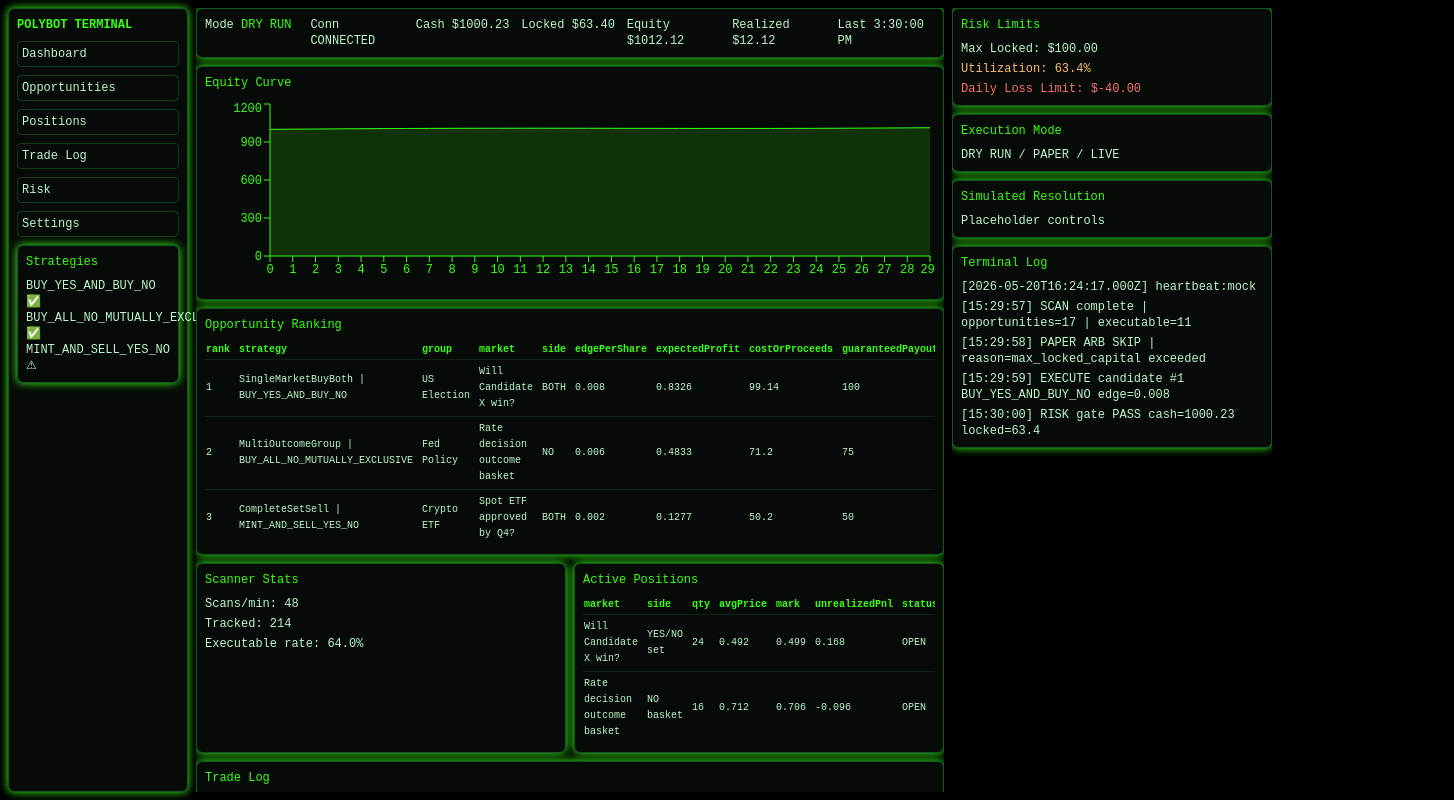
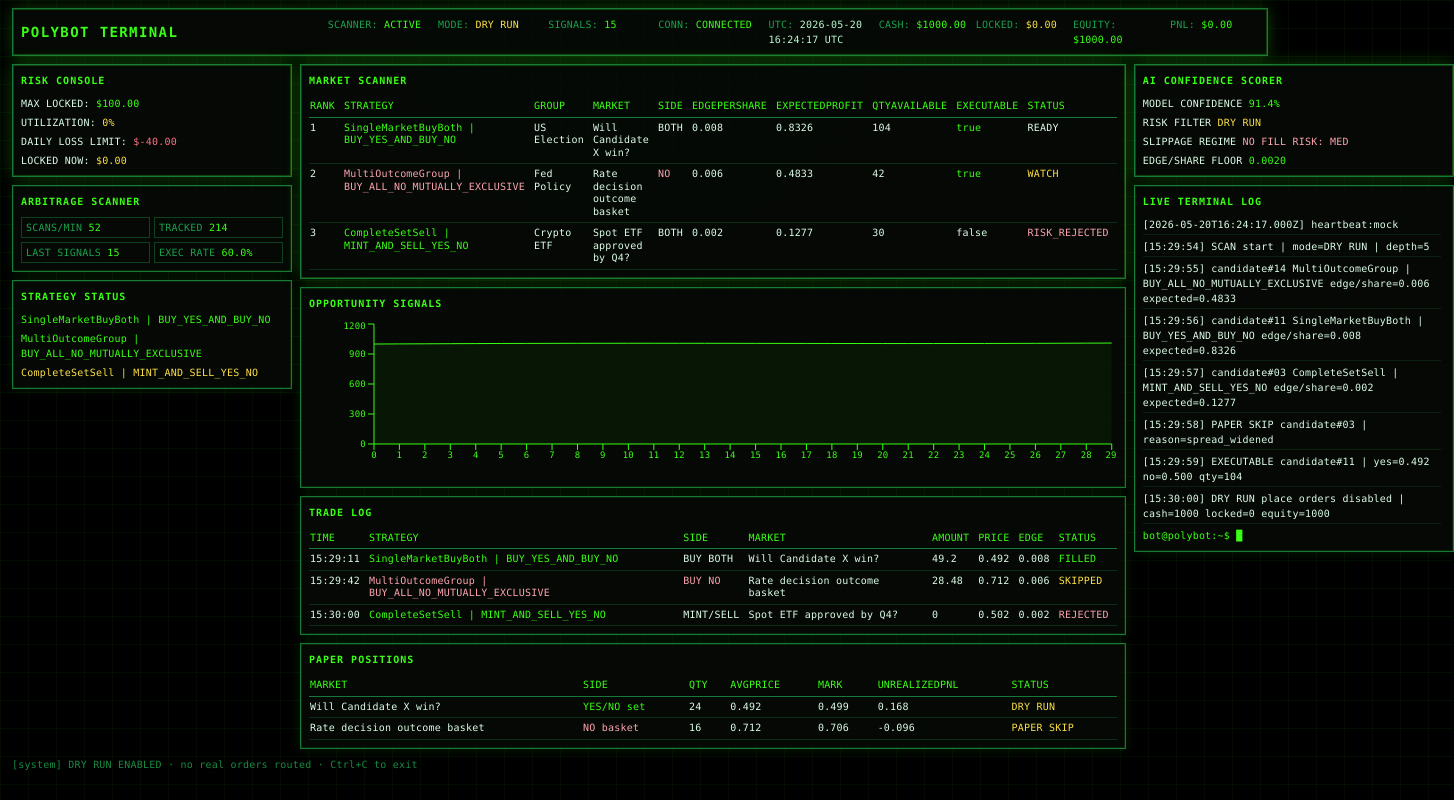
Before and after one commit to yovko93/PolyBot, a React (Vite) app in the folder TradingBot.UI/: page / in a window 1280 px wide. Shown: the whole page, 1454 px wide, since content can reach past the window. Built offline with nearby package versions, Linux system fonts and the light colour scheme.

Commit message:
Redesign UI into neon terminal trading dashboard

```diff
--- a/TradingBot.UI/src/App.tsx
+++ b/TradingBot.UI/src/App.tsx
@@ -6,29 +6,203 @@ import { getBotStatus, getOpportunities, getPositions, getScannerStats, getTrade
 import type { BotStatus, Opportunity, PaperPosition, ScannerStats, TradeLogEntry } from './types/models';
 
 const money = (n: number) => `$${n.toFixed(2)}`;
-const Panel = ({ title, children }: { title: string; children: React.ReactNode }) => <section className="panel p-2"><h3 className="terminal-font text-xs text-neon mb-2">{title}</h3>{children}</section>;
+const fmt = (n: number) => n.toFixed(4);
+const timestampUtc = () => new Date().toISOString().replace('T', ' ').slice(0, 19) + ' UTC';
+
+function Panel({ title, children, active }: { title: string; children: React.ReactNode; active?: boolean }) {
+  return (
+    <section className={`terminal-panel ${active ? 'terminal-panel-active' : ''}`}>
+      <h3 className="panel-title">{title}</h3>
+      {children}
+    </section>
+  );
+}
 
 export default function App() {
-  const [status, setStatus] = useState<BotStatus | null>(null); const [ops, setOps] = useState<Opportunity[]>([]); const [pos, setPos] = useState<PaperPosition[]>([]); const [logs, setLogs] = useState<TradeLogEntry[]>([]); const [stats, setStats] = useState<ScannerStats | null>(null); const [live, setLive] = useState<string[]>(terminalLogs);
-  useEffect(() => { void Promise.all([getBotStatus().then(setStatus), getOpportunities().then(setOps), getPositions().then(setPos), getTradeLogs().then(setLogs), getScannerStats().then(setStats)]); const unsub = subscribeToBotEvents((e) => setLive((x) => [e, ...x].slice(0, 14))); return unsub; }, []);
-  const opCols = useMemo(() => { const c = createColumnHelper<Opportunity>(); return ['rank','strategy','group','market','side','edgePerShare','expectedProfit','costOrProceeds','guaranteedPayout','qtyAvailable','executable','status'].map((k)=>c.accessor(k as keyof Opportunity,{header:k,cell:(i)=>String(i.getValue())})); }, []);
-  const tradeCols = useMemo(() => { const c = createColumnHelper<TradeLogEntry>(); return ['time','strategy','side','market','amount','price','edge','status'].map((k)=>c.accessor(k as keyof TradeLogEntry,{header:k,cell:(i)=>String(i.getValue())})); }, []);
-  const posCols = useMemo(() => { const c = createColumnHelper<PaperPosition>(); return ['market','side','qty','avgPrice','mark','unrealizedPnl','status'].map((k)=>c.accessor(k as keyof PaperPosition,{header:k,cell:(i)=>String(i.getValue())})); }, []);
+  const [status, setStatus] = useState<BotStatus | null>(null);
+  const [ops, setOps] = useState<Opportunity[]>([]);
+  const [pos, setPos] = useState<PaperPosition[]>([]);
+  const [logs, setLogs] = useState<TradeLogEntry[]>([]);
+  const [stats, setStats] = useState<ScannerStats | null>(null);
+  const [live, setLive] = useState<string[]>(terminalLogs);
+
+  useEffect(() => {
+    void Promise.all([
+      getBotStatus().then(setStatus),
+      getOpportunities().then(setOps),
+      getPositions().then(setPos),
+      getTradeLogs().then(setLogs),
+      getScannerStats().then(setStats)
+    ]);
+    const unsub = subscribeToBotEvents((e) => setLive((x) => [e, ...x].slice(0, 16)));
+    const interval = window.setInterval(() => setClock(timestampUtc()), 1000);
+    return () => {
+      unsub();
+      window.clearInterval(interval);
+    };
+  }, []);
+
+  const [clock, setClock] = useState(timestampUtc());
+
+  const opCols = useMemo(() => {
+    const c = createColumnHelper<Opportunity>();
+    return [
+      'rank', 'strategy', 'group', 'market', 'side', 'edgePerShare', 'expectedProfit', 'qtyAvailable', 'executable', 'status'
+    ].map((k) => c.accessor(k as keyof Opportunity, { header: k.toUpperCase(), cell: (i) => String(i.getValue()) }));
+  }, []);
+
+  const tradeCols = useMemo(() => {
+    const c = createColumnHelper<TradeLogEntry>();
+    return ['time', 'strategy', 'side', 'market', 'amount', 'price', 'edge', 'status']
+      .map((k) => c.accessor(k as keyof TradeLogEntry, { header: k.toUpperCase(), cell: (i) => String(i.getValue()) }));
+  }, []);
+
+  const posCols = useMemo(() => {
+    const c = createColumnHelper<PaperPosition>();
+    return ['market', 'side', 'qty', 'avgPrice', 'mark', 'unrealizedPnl', 'status']
+      .map((k) => c.accessor(k as keyof PaperPosition, { header: k.toUpperCase(), cell: (i) => String(i.getValue()) }));
+  }, []);
+
   const opTable = useReactTable({ data: ops, columns: opCols, getCoreRowModel: getCoreRowModel() });
   const tradeTable = useReactTable({ data: logs, columns: tradeCols, getCoreRowModel: getCoreRowModel() });
   const posTable = useReactTable({ data: pos, columns: posCols, getCoreRowModel: getCoreRowModel() });
 
-  return <div className="h-screen bg-black text-green-200 p-2 grid grid-cols-[180px_1fr_320px] gap-2 terminal-font text-xs">
-    <aside className="panel p-2 space-y-2"><div className="text-neon font-bold">POLYBOT TERMINAL</div>{['Dashboard','Opportunities','Positions','Trade Log','Risk','Settings'].map(i=><div key={i} className="border border-green-700/40 p-1 rounded">{i}</div>)}<Panel title="Strategies"><div>BUY_YES_AND_BUY_NO ✅</div><div>BUY_ALL_NO_MUTUALLY_EXCLUSIVE ✅</div><div>MINT_AND_SELL_YES_NO ⚠</div></Panel></aside>
-    <main className="space-y-2 overflow-auto">
-      <section className="panel p-2 grid grid-cols-7 gap-2">{status && <><div>Mode <span className="text-neon">{status.mode}</span></div><div>Conn {status.connection}</div><div>Cash {money(status.cash)}</div><div>Locked {money(status.lockedCapital)}</div><div>Equity {money(status.equity)}</div><div>Realized {money(status.realizedPnl)}</div><div>Last {new Date(status.lastScanTime).toLocaleTimeString()}</div></>}</section>
-      <Panel title="Equity Curve"><div className="h-48"><ResponsiveContainer><AreaChart data={equitySeries}><XAxis dataKey="t" stroke="#39ff14"/><YAxis stroke="#39ff14"/><Tooltip/><Area dataKey="equity" stroke="#39ff14" fill="#39ff1444"/></AreaChart></ResponsiveContainer></div></Panel>
-      <Panel title="Opportunity Ranking"><Table t={opTable} /></Panel>
-      <div className="grid grid-cols-2 gap-2"><Panel title="Scanner Stats">{stats && <div className='space-y-1'><div>Scans/min: {stats.scansPerMin}</div><div>Tracked: {stats.marketsTracked}</div><div>Executable rate: {(stats.executableRate*100).toFixed(1)}%</div></div>}</Panel><Panel title="Active Positions"><Table t={posTable} /></Panel></div>
-      <Panel title="Trade Log"><Table t={tradeTable} /></Panel>
-    </main>
-    <aside className="space-y-2 overflow-auto"><Panel title="Risk Limits"><div className="space-y-1"><div>Max Locked: {money(riskState.maxLockedCapital)}</div><div className="text-orange-300">Utilization: {riskState.utilizationPct}%</div><div className="text-red-400">Daily Loss Limit: {money(riskState.dailyLossLimit)}</div></div></Panel><Panel title="Execution Mode">DRY RUN / PAPER / LIVE</Panel><Panel title="Simulated Resolution">Placeholder controls</Panel><Panel title="Terminal Log"><div className="space-y-1 max-h-72 overflow-auto">{live.map((l)=><div key={l}>{l}</div>)}</div></Panel></aside>
-  </div>;
+  const signalsCount = stats?.opportunitiesLastScan ?? ops.length;
+
+  return (
+    <div className="terminal-root min-h-screen px-3 py-2 text-[11px] text-green-100 terminal-font">
+      <header className="terminal-panel terminal-panel-active mb-2 p-2">
+        <div className="grid grid-cols-1 xl:grid-cols-[1.1fr_2fr_1.4fr] gap-2 items-center">
+          <div className="text-neon tracking-widest font-semibold text-sm">POLYBOT TERMINAL</div>
+          <div className="grid grid-cols-5 gap-x-2 gap-y-1 text-[10px]">
+            <Metric label="SCANNER" value="ACTIVE" tone="green" />
+            <Metric label="MODE" value={status?.mode ?? 'DRY RUN'} tone="yellow" />
+            <Metric label="SIGNALS" value={String(signalsCount)} tone="green" />
+            <Metric label="CONN" value={status?.connection ?? 'CONNECTED'} tone="green" />
+            <Metric label="UTC" value={clock} tone="neutral" />
+          </div>
+          <div className="grid grid-cols-4 gap-2 text-[10px]">
+            <Metric label="CASH" value={money(status?.cash ?? 1000)} tone="green" />
+            <Metric label="LOCKED" value={money(status?.lockedCapital ?? 0)} tone="yellow" />
+            <Metric label="EQUITY" value={money(status?.equity ?? 1000)} tone="green" />
+            <Metric label="PNL" value={money(status?.realizedPnl ?? 0)} tone={(status?.realizedPnl ?? 0) >= 0 ? 'green' : 'red'} />
+          </div>
+        </div>
+      </header>
+
+      <div className="grid gap-2 xl:grid-cols-[280px_1fr_320px] items-start">
+        <aside className="space-y-2">
+          <Panel title="RISK CONSOLE" active>
+            <div className="space-y-1 text-[10px]">
+              <div>MAX LOCKED: <span className="text-neon">{money(riskState.maxLockedCapital)}</span></div>
+              <div>UTILIZATION: <span className="text-yellow-300">{riskState.utilizationPct}%</span></div>
+              <div>DAILY LOSS LIMIT: <span className="text-rose-400">{money(riskState.dailyLossLimit)}</span></div>
+              <div>LOCKED NOW: <span className="text-yellow-300">{money(status?.lockedCapital ?? 0)}</span></div>
+            </div>
+          </Panel>
+          <Panel title="ARBITRAGE SCANNER">
+            <div className="grid grid-cols-2 gap-1 text-[10px]">
+              <Stat label="SCANS/MIN" value={String(stats?.scansPerMin ?? 0)} />
+              <Stat label="TRACKED" value={String(stats?.marketsTracked ?? 0)} />
+              <Stat label="LAST SIGNALS" value={String(stats?.opportunitiesLastScan ?? 0)} />
+              <Stat label="EXEC RATE" value={`${((stats?.executableRate ?? 0) * 100).toFixed(1)}%`} />
+            </div>
+          </Panel>
+          <Panel title="STRATEGY STATUS">
+            <div className="space-y-1 text-[10px]">
+              <div className="text-neon">SingleMarketBuyBoth | BUY_YES_AND_BUY_NO</div>
+              <div className="text-neon">MultiOutcomeGroup | BUY_ALL_NO_MUTUALLY_EXCLUSIVE</div>
+              <div className="text-yellow-300">CompleteSetSell | MINT_AND_SELL_YES_NO</div>
+            </div>
+          </Panel>
+        </aside>
+
+        <main className="space-y-2">
+          <Panel title="MARKET SCANNER" active>
+            <Table t={opTable} />
+          </Panel>
+          <Panel title="OPPORTUNITY SIGNALS">
+            <div className="h-40">
+              <ResponsiveContainer>
+                <AreaChart data={equitySeries}>
+                  <XAxis dataKey="t" stroke="#39ff14" tick={{ fontSize: 9 }} />
+                  <YAxis stroke="#39ff14" tick={{ fontSize: 9 }} />
+                  <Tooltip contentStyle={{ background: '#071007', border: '1px solid #39ff14' }} />
+                  <Area dataKey="equity" stroke="#39ff14" fill="#39ff1418" />
+                </AreaChart>
+              </ResponsiveContainer>
+            </div>
+          </Panel>
+          <Panel title="TRADE LOG">
+            <Table t={tradeTable} />
+          </Panel>
+          <Panel title="PAPER POSITIONS">
+            <Table t={posTable} />
+          </Panel>
+        </main>
+
+        <aside className="space-y-2">
+          <Panel title="AI CONFIDENCE SCORER" active>
+            <div className="space-y-1 text-[10px]">
+              <div>MODEL CONFIDENCE <span className="text-neon">91.4%</span></div>
+              <div>RISK FILTER <span className="text-yellow-300">DRY RUN</span></div>
+              <div>SLIPPAGE REGIME <span className="text-rose-300">NO FILL RISK: MED</span></div>
+              <div>EDGE/SHARE FLOOR <span className="text-neon">{fmt(0.002)}</span></div>
+            </div>
+          </Panel>
+          <Panel title="LIVE TERMINAL LOG">
+            <div className="space-y-1 max-h-[430px] overflow-auto text-[10px] pr-1">
+              {live.map((l) => <div key={l} className="terminal-line">{l}</div>)}
+              <div className="text-neon">bot@polybot:~$ <span className="cursor-block">█</span></div>
+            </div>
+          </Panel>
+        </aside>
+      </div>
+      <footer className="mt-2 text-[10px] text-green-500/70">[system] DRY RUN ENABLED · no real orders routed · Ctrl+C to exit</footer>
+    </div>
+  );
 }
 
-function Table<T>({ t }: { t: ReturnType<typeof useReactTable<T>> }) { return <div className="overflow-auto"><table className="w-full text-[10px]"><thead>{t.getHeaderGroups().map(hg=><tr key={hg.id}>{hg.headers.map(h=><th key={h.id} className="text-neon text-left pr-2">{flexRender(h.column.columnDef.header, h.getContext())}</th>)}</tr>)}</thead><tbody>{t.getRowModel().rows.map(r=><tr key={r.id} className="border-t border-green-800/30">{r.getVisibleCells().map(c=><td key={c.id} className="pr-2 py-1">{flexRender(c.column.columnDef.cell, c.getContext())}</td>)}</tr>)}</tbody></table></div>; }
+function Stat({ label, value }: { label: string; value: string }) {
+  return <div className="border border-green-500/30 px-1 py-[2px]"><span className="text-green-500/80">{label}</span> <span className="text-neon">{value}</span></div>;
+}
+
+function Metric({ label, value, tone }: { label: string; value: string; tone: 'green' | 'yellow' | 'red' | 'neutral' }) {
+  const toneClass = tone === 'green' ? 'text-neon' : tone === 'yellow' ? 'text-yellow-300' : tone === 'red' ? 'text-rose-400' : 'text-green-200';
+  return <div><span className="text-green-500/80">{label}:</span> <span className={toneClass}>{value}</span></div>;
+}
+
+function Table<T>({ t }: { t: ReturnType<typeof useReactTable<T>> }) {
+  return (
+    <div className="overflow-auto">
+      <table className="w-full terminal-table">
+        <thead>
+          {t.getHeaderGroups().map((hg) => (
+            <tr key={hg.id}>
+              {hg.headers.map((h) => (
+                <th key={h.id} className="text-left">{flexRender(h.column.columnDef.header, h.getContext())}</th>
+              ))}
+            </tr>
+          ))}
+        </thead>
+        <tbody>
+          {t.getRowModel().rows.map((r) => (
+            <tr key={r.id}>
+              {r.getVisibleCells().map((c) => {
+                const value = String(c.getValue() ?? '');
+                return <td key={c.id} className={statusClass(value)}>{flexRender(c.column.columnDef.cell, c.getContext())}</td>;
+              })}
+            </tr>
+          ))}
+        </tbody>
+      </table>
+    </div>
+  );
+}
+
+function statusClass(value: string) {
+  if (value.includes('YES') || value === 'true' || value.includes('EXECUTABLE') || value.includes('FILLED')) return 'text-neon';
+  if (value.includes('NO') || value.includes('REJECTED')) return 'text-rose-300';
+  if (value.includes('DRY RUN') || value.includes('SKIP') || value.includes('WATCH')) return 'text-yellow-300';
+  return '';
+}
--- a/TradingBot.UI/src/data/mockData.ts
+++ b/TradingBot.UI/src/data/mockData.ts
@@ -1,21 +1,29 @@
 import type { BotStatus, Opportunity, PaperPosition, RiskState, ScannerStats, TradeLogEntry } from '../types/models';
 
-export const botStatus: BotStatus = { mode: 'DRY RUN', connection: 'CONNECTED', cash: 1000.23, lockedCapital: 63.4, equity: 1012.12, realizedPnl: 12.12, lastScanTime: '2026-05-20T15:30:00Z' };
-export const scannerStats: ScannerStats = { scansPerMin: 48, marketsTracked: 214, opportunitiesLastScan: 17, executableRate: 0.64, lastScanTime: botStatus.lastScanTime };
-export const riskState: RiskState = { maxLockedCapital: 100, lockedCapital: 63.4, cash: 1000.23, equity: 1012.12, dailyLossLimit: -40, utilizationPct: 63.4 };
+export const botStatus: BotStatus = { mode: 'DRY RUN', connection: 'CONNECTED', cash: 1000, lockedCapital: 0, equity: 1000, realizedPnl: 0, lastScanTime: '2026-05-20T15:30:00Z' };
+export const scannerStats: ScannerStats = { scansPerMin: 52, marketsTracked: 214, opportunitiesLastScan: 15, executableRate: 0.6, lastScanTime: botStatus.lastScanTime };
+export const riskState: RiskState = { maxLockedCapital: 100, lockedCapital: 0, cash: 1000, equity: 1000, dailyLossLimit: -40, utilizationPct: 0 };
 export const opportunities: Opportunity[] = [
   { id: '1', rank: 1, strategy: 'SingleMarketBuyBoth | BUY_YES_AND_BUY_NO', group: 'US Election', market: 'Will Candidate X win?', side: 'BOTH', edgePerShare: 0.008, expectedProfit: 0.8326, costOrProceeds: 99.14, guaranteedPayout: 100, qtyAvailable: 104, executable: true, status: 'READY' },
-  { id: '2', rank: 2, strategy: 'MultiOutcomeGroup | BUY_ALL_NO_MUTUALLY_EXCLUSIVE', group: 'Fed Policy', market: 'Rate decision outcome basket', side: 'NO', edgePerShare: 0.006, expectedProfit: 0.4833, costOrProceeds: 71.2, guaranteedPayout: 75, qtyAvailable: 42, executable: true, status: 'READY' },
+  { id: '2', rank: 2, strategy: 'MultiOutcomeGroup | BUY_ALL_NO_MUTUALLY_EXCLUSIVE', group: 'Fed Policy', market: 'Rate decision outcome basket', side: 'NO', edgePerShare: 0.006, expectedProfit: 0.4833, costOrProceeds: 71.2, guaranteedPayout: 75, qtyAvailable: 42, executable: true, status: 'WATCH' },
   { id: '3', rank: 3, strategy: 'CompleteSetSell | MINT_AND_SELL_YES_NO', group: 'Crypto ETF', market: 'Spot ETF approved by Q4?', side: 'BOTH', edgePerShare: 0.002, expectedProfit: 0.1277, costOrProceeds: 50.2, guaranteedPayout: 50, qtyAvailable: 30, executable: false, status: 'RISK_REJECTED' }
 ];
 export const positions: PaperPosition[] = [
-  { id: 'p1', market: 'Will Candidate X win?', side: 'YES/NO set', qty: 24, avgPrice: 0.492, mark: 0.499, unrealizedPnl: 0.168, status: 'OPEN' },
-  { id: 'p2', market: 'Rate decision outcome basket', side: 'NO basket', qty: 16, avgPrice: 0.712, mark: 0.706, unrealizedPnl: -0.096, status: 'OPEN' }
+  { id: 'p1', market: 'Will Candidate X win?', side: 'YES/NO set', qty: 24, avgPrice: 0.492, mark: 0.499, unrealizedPnl: 0.168, status: 'DRY RUN' },
+  { id: 'p2', market: 'Rate decision outcome basket', side: 'NO basket', qty: 16, avgPrice: 0.712, mark: 0.706, unrealizedPnl: -0.096, status: 'PAPER SKIP' }
 ];
 export const tradeLogs: TradeLogEntry[] = [
   { id: 't1', time: '15:29:11', strategy: 'SingleMarketBuyBoth | BUY_YES_AND_BUY_NO', side: 'BUY BOTH', market: 'Will Candidate X win?', amount: 49.2, price: 0.492, edge: 0.008, status: 'FILLED' },
-  { id: 't2', time: '15:29:42', strategy: 'MultiOutcomeGroup | BUY_ALL_NO_MUTUALLY_EXCLUSIVE', side: 'BUY NO', market: 'Rate decision outcome basket', amount: 28.48, price: 0.712, edge: 0.006, status: 'FILLED' },
+  { id: 't2', time: '15:29:42', strategy: 'MultiOutcomeGroup | BUY_ALL_NO_MUTUALLY_EXCLUSIVE', side: 'BUY NO', market: 'Rate decision outcome basket', amount: 28.48, price: 0.712, edge: 0.006, status: 'SKIPPED' },
   { id: 't3', time: '15:30:00', strategy: 'CompleteSetSell | MINT_AND_SELL_YES_NO', side: 'MINT/SELL', market: 'Spot ETF approved by Q4?', amount: 0, price: 0.502, edge: 0.002, status: 'REJECTED' }
 ];
-export const equitySeries = Array.from({ length: 30 }, (_, i) => ({ t: i, equity: 1000 + Math.sin(i / 5) * 4 + i * 0.5 }));
-export const terminalLogs = ['[15:29:57] SCAN complete | opportunities=17 | executable=11','[15:29:58] PAPER ARB SKIP | reason=max_locked_capital exceeded','[15:29:59] EXECUTE candidate #1 BUY_YES_AND_BUY_NO edge=0.008','[15:30:00] RISK gate PASS cash=1000.23 locked=63.4'];
+export const equitySeries = Array.from({ length: 30 }, (_, i) => ({ t: i, equity: 1000 + Math.sin(i / 5) * 4 + i * 0.4 }));
+export const terminalLogs = [
+  '[15:29:54] SCAN start | mode=DRY RUN | depth=5',
+  '[15:29:55] candidate#14 MultiOutcomeGroup | BUY_ALL_NO_MUTUALLY_EXCLUSIVE edge/share=0.006 expected=0.4833',
+  '[15:29:56] candidate#11 SingleMarketBuyBoth | BUY_YES_AND_BUY_NO edge/share=0.008 expected=0.8326',
+  '[15:29:57] candidate#03 CompleteSetSell | MINT_AND_SELL_YES_NO edge/share=0.002 expected=0.1277',
+  '[15:29:58] PAPER SKIP candidate#03 | reason=spread_widened',
+  '[15:29:59] EXECUTABLE candidate#11 | yes=0.492 no=0.500 qty=104',
+  '[15:30:00] DRY RUN place orders disabled | cash=1000 locked=0 equity=1000'
+];
--- a/TradingBot.UI/src/index.css
+++ b/TradingBot.UI/src/index.css
@@ -2,6 +2,54 @@
 @tailwind components;
 @tailwind utilities;
 
-body { @apply bg-black text-green-200; font-family: Inter, system-ui, sans-serif; }
-.terminal-font { font-family: 'JetBrains Mono', 'Fira Code', monospace; }
-.panel { @apply bg-panel border border-green-500/40 rounded-md shadow-neon; }
+body {
+  @apply text-green-100;
+  margin: 0;
+  font-family: 'JetBrains Mono', 'Fira Code', ui-monospace, SFMono-Regular, Menlo, Monaco, Consolas, monospace;
+  background-color: #030503;
+  background-image:
+    linear-gradient(rgba(57, 255, 20, 0.05) 1px, transparent 1px),
+    linear-gradient(90deg, rgba(57, 255, 20, 0.04) 1px, transparent 1px);
+  background-size: 28px 28px;
+}
+
+body::before {
+  content: '';
+  position: fixed;
+  inset: 0;
+  pointer-events: none;
+  background: repeating-linear-gradient(
+    to bottom,
+    rgba(255, 255, 255, 0.02),
+    rgba(255, 255, 255, 0.02) 1px,
+    transparent 2px,
+    transparent 4px
+  );
+  opacity: 0.2;
+  z-index: 999;
+}
+
+.terminal-font { letter-spacing: 0.02em; }
+
+.terminal-root { background: radial-gradient(circle at top, rgba(0, 30, 0, 0.25), transparent 35%); }
+
+.terminal-panel {
+  @apply border border-green-500/60 bg-panel/80 p-2;
+  box-shadow: inset 0 0 0 1px rgba(57, 255, 20, 0.12), 0 0 10px rgba(57, 255, 20, 0.13);
+}
+
+.terminal-panel-active { box-shadow: inset 0 0 0 1px rgba(57, 255, 20, 0.24), 0 0 16px rgba(57, 255, 20, 0.24); }
+
+.panel-title { @apply text-[10px] tracking-widest text-neon mb-2 font-semibold; }
+
+.terminal-table { @apply text-[10px] leading-tight; }
+.terminal-table th { @apply text-neon py-1 pr-2 border-b border-green-500/60 font-medium; }
+.terminal-table td { @apply py-1 pr-2 border-b border-green-900/50 align-top; }
+.terminal-table tbody tr:hover { background-color: rgba(20, 70, 20, 0.45); }
+
+.terminal-line { @apply border-b border-green-900/30 pb-[2px]; }
+.cursor-block { animation: blink 1s step-end infinite; }
+
+@keyframes blink {
+  50% { opacity: 0; }
+}
```
